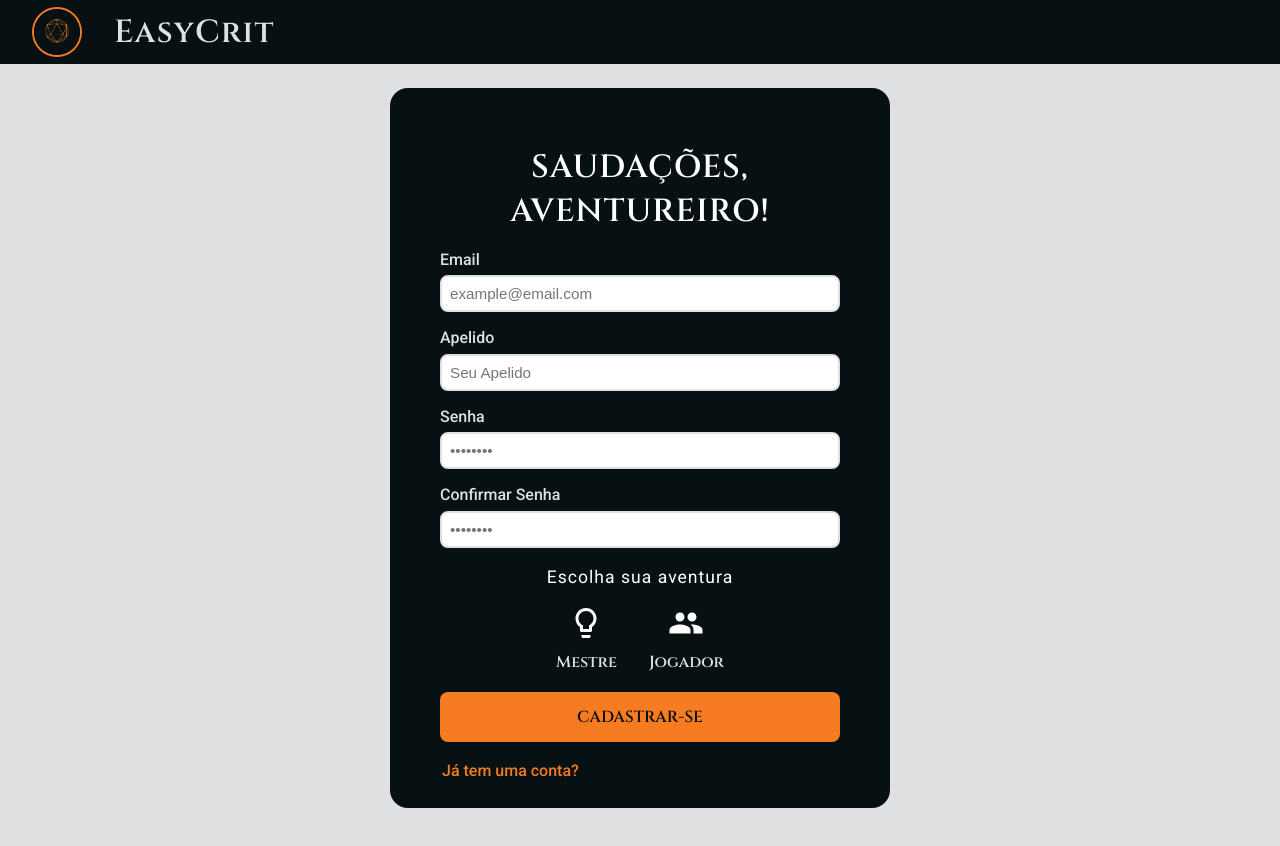
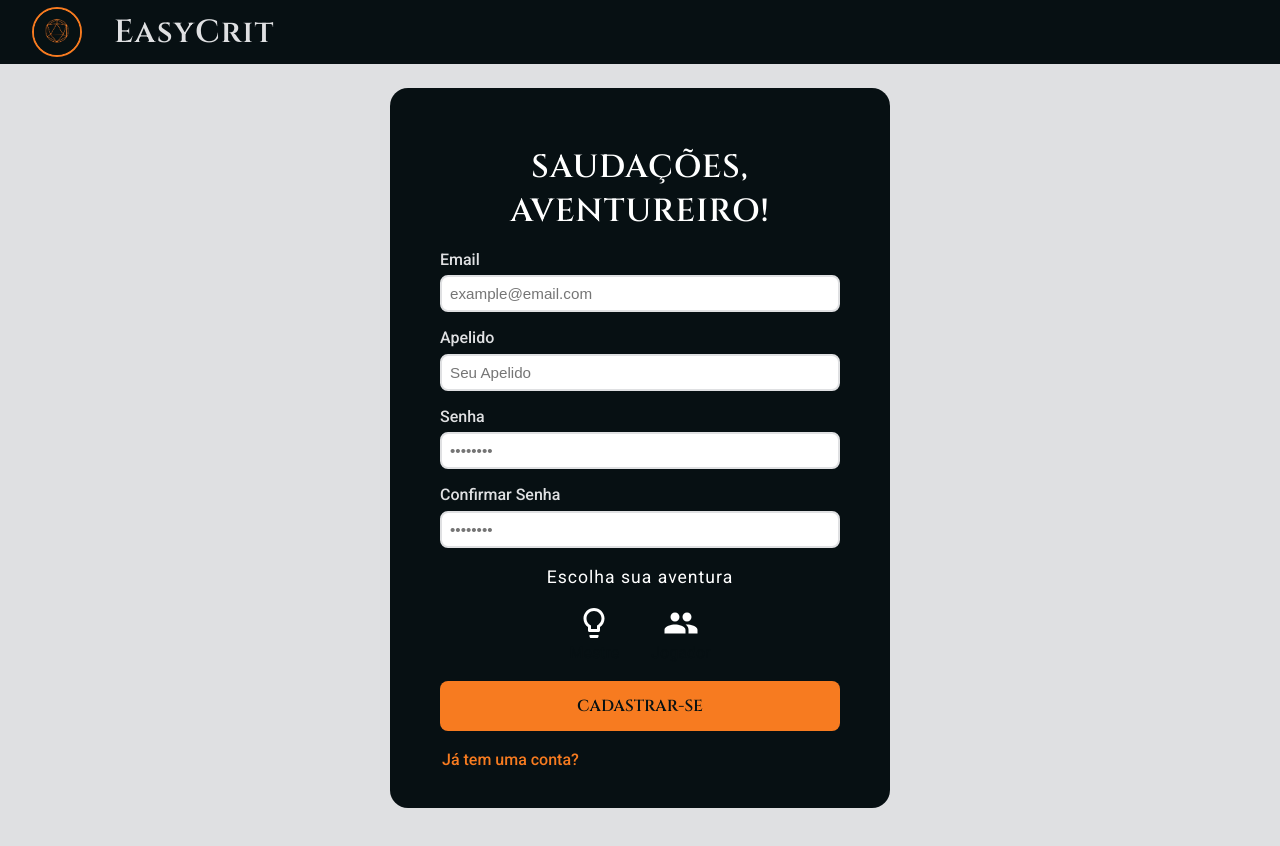
Before and after one commit to PhilipeSousa/2025.1-EasyCrit-frontend, a Next.js app: page /register in a window 1280 px wide. Shown: the top 846 px of the page. Built offline with nearby package versions, Linux system fonts and the light colour scheme.

Commit message:
fix: remove redundant .roleLabel styles from register.module.css

```diff
--- a/src/app/register/register.module.css
+++ b/src/app/register/register.module.css
@@ -242,12 +242,3 @@
     margin-bottom: 0.7rem;
     letter-spacing: 1px;
 }
-
-.roleLabel {
-    margin-top: 0.5rem;
-    font-size: 1rem;
-    color: #DFE0E2;
-    font-family: 'Cinzel', serif;
-    font-weight: 600;
-    text-align: center;
-}
```
